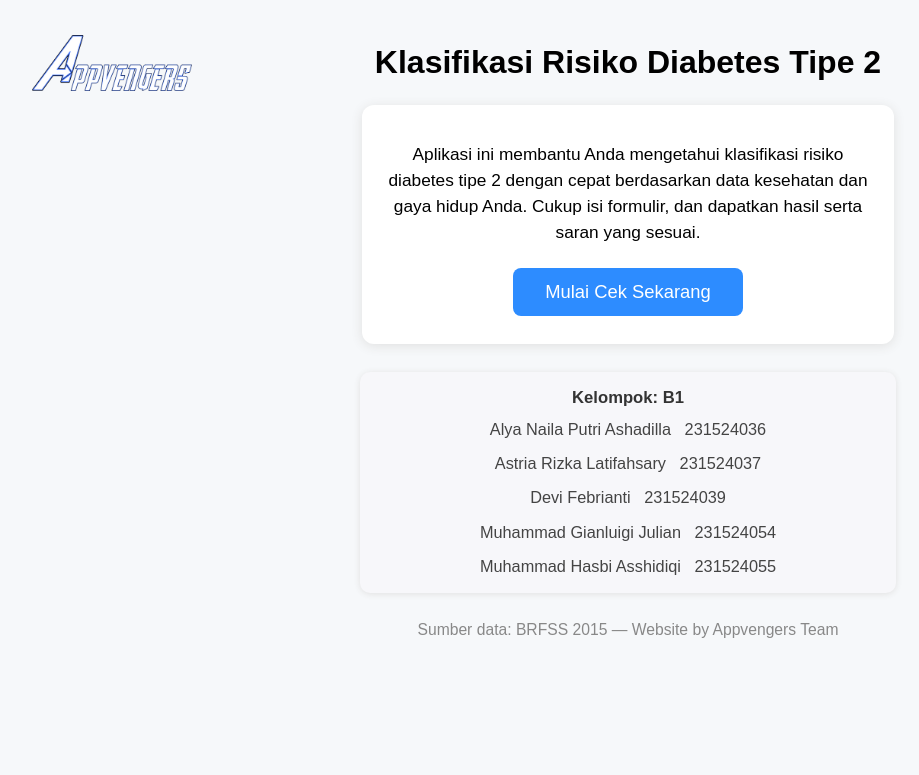
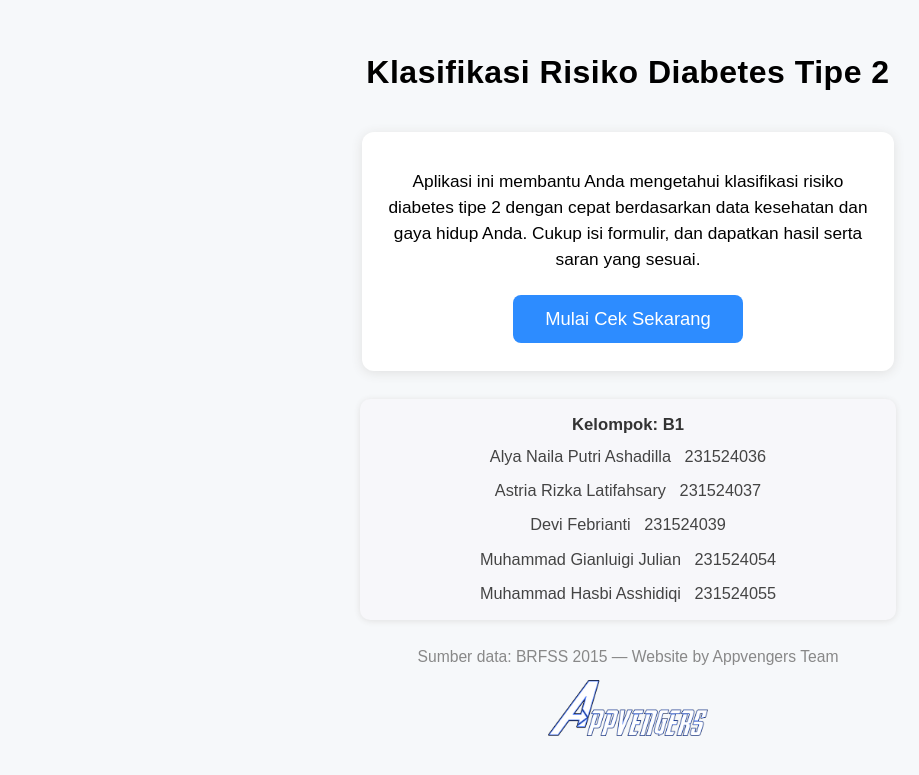
Before and after one commit to AstriaRLatifahsary/Proyek2-DiabetesTipe2, a Flask app: page / in a window 1280 px wide. Shown: the top 775 px of the page, without its empty margins (12-931 px from the left). Run offline with Flask 3, Linux system fonts and the light colour scheme.

Commit message:
moved logo to bottom and refactor index styles

```diff
--- a/static/css/style.css
+++ b/static/css/style.css
@@ -31,7 +31,113 @@ button:hover, .btn:hover { background: #1766c2; }
 }
 .risk-low { background: #e8fbe8; color: #218838; }
 .risk-high { background: #fdeaea; color: #c82333; }
+/* Header dan logo */
+.page-header {
+    position: relative;
+    display: flex;
+    align-items: center;
+    justify-content: center;
+    margin-top: 32px;
+    margin-bottom: 12px;
+    min-height: 56px;
+}
+.logo-appvengers {
+    position: absolute;
+    left: 24px;
+    top: 50%;
+    transform: translateY(-50%);
+    height: 44px;
+    margin: 0;
+}
+.page-title {
+    text-align: center;
+    margin: 0 0 8px 0;
+    font-size: 2em;
+    font-weight: 600;
+    letter-spacing: 0.5px;
+}
+.form-desc {
+    text-align: center;
+    margin: 0 0 18px 0;
+    color: #444;
+    font-size: 1.08em;
+}
+
+/* Main card */
+.main-card {
+    max-width: 500px;
+    margin: 24px auto 12px auto;
+    background: #fff;
+    border-radius: 12px;
+    box-shadow: 0 2px 12px #e0e0e0;
+    padding: 20px 16px 28px 16px;
+    text-align: center;
+}
+.main-card p {
+    margin-bottom: 22px;
+    line-height: 1.5;
+    font-size: 1.08em;
+}
+
+/* CTA button */
+.cta-btn {
+    display: inline-block;
+    background: #2d8cff;
+    color: #fff;
+    font-size: 1.15em;
+    padding: 13px 32px;
+    border-radius: 8px;
+    text-decoration: none;
+    margin-top: 0;
+    transition: background 0.2s;
+}
+.cta-btn:hover {
+    background: #1766c2;
+}
+
+/* Team info */
+.team-info {
+    max-width: 500px;
+    margin: 28px auto 0 auto;
+    background: #f7f7fa;
+    border-radius: 10px;
+    box-shadow: 0 1px 6px #e0e0e0;
+    padding: 16px 18px 10px 18px;
+    text-align: center;
+    font-size: 1.04em;
+    color: #333;
+}
+.team-list {
+    font-size: 0.98em;
+    color: #444;
+    line-height: 2.1;
+    display: inline-block;
+    margin-top: 4px;
+}
+
+/* Footer */
+.home-footer {
+    text-align: center;
+    color: #888;
+    font-size: 0.98em;
+    margin-top: 28px;
+    margin-bottom: 10px;
+}
+
 @media (max-width: 600px) {
     form, .result-card { padding: 14px 4px; }
+    .main-card {
+        padding: 10px 2vw 18px 2vw;
+    }
+    .logo-appvengers {
+        height: 40px;
+        left: 8px;
+    }
+    .page-header {
+        min-height: 48px;
+    }
 }
-.field-desc { font-size: 0.95em; color: #666; margin-bottom: 2px; }
+@media (min-width: 601px) {
+    .page-header { margin-top: 44px; min-height: 64px; }
+    .logo-appvengers { height: 56px; }
+}
--- a/templates/index.html
+++ b/templates/index.html
@@ -4,33 +4,18 @@
     <title>Beranda | Klasifikasi Risiko Diabetes</title>
     <meta name="viewport" content="width=device-width, initial-scale=1">
     <link rel="stylesheet" href="{{ url_for('static', filename='css/style.css') }}">
-    <style>
-        .home-header { display:flex; align-items:center; justify-content:center; gap:16px; text-align: center; margin-top: 44px; margin-bottom: 8px; }
-        .home-logo { height: 56px; margin-bottom: 0; margin-right: 12px; align-self: flex-start; }
-        .home-main { max-width: 500px; margin: 24px auto 12px auto; background: #fff; border-radius: 12px; box-shadow: 0 2px 12px #e0e0e0; padding: 20px 16px 28px 16px; text-align: center; }
-        .home-main p { margin-bottom: 22px; line-height: 1.5; font-size: 1.08em; }
-        .cta-btn { display: inline-block; background: #2d8cff; color: #fff; font-size: 1.15em; padding: 13px 32px; border-radius: 8px; text-decoration: none; margin-top: 0; transition: background 0.2s; }
-        .cta-btn:hover { background: #1766c2; }
-        .team-info { max-width: 500px; margin: 28px auto 0 auto; background: #f7f7fa; border-radius: 10px; box-shadow: 0 1px 6px #e0e0e0; padding: 16px 18px 10px 18px; text-align: center; font-size: 1.04em; color: #333; }
-        .home-footer { text-align: center; color: #888; font-size: 0.98em; margin-top: 28px; margin-bottom: 10px; }
-        @media (max-width: 600px) {
-            .home-main { padding: 10px 2vw 18px 2vw; }
-            .home-logo { height: 48px; }
-        }
-    </style>
 </head>
 <body>
-    <div class="home-header" style="position:relative; display:flex; align-items:center; justify-content:center; gap:0;">
-        <img src="{{ url_for('static', filename='images/appvengers_logo.png') }}" alt="Logo Appvengers" class="home-logo" onerror="this.style.display='none'" style="position:absolute; left:24px; top:50%; transform:translateY(-50%); margin:0;">
-        <h1 style="flex:1; margin:0; text-align:center; position:relative;">Klasifikasi Risiko Diabetes Tipe 2</h1>
+    <div class="page-header">
+        <h1 class="page-title">Klasifikasi Risiko Diabetes Tipe 2</h1>
     </div>
-    <div class="home-main">
+    <div class="main-card">
         <p>Aplikasi ini membantu Anda mengetahui klasifikasi risiko diabetes tipe 2 dengan cepat berdasarkan data kesehatan dan gaya hidup Anda. Cukup isi formulir, dan dapatkan hasil serta saran yang sesuai.</p>
         <a href="{{ url_for('form') }}" class="cta-btn">Mulai Cek Sekarang</a>
     </div>
     <div class="team-info">
         <strong>Kelompok: B1</strong><br>
-        <span style="font-size:0.98em; color:#444; line-height:2.1; display:inline-block; margin-top:4px;">
+        <span class="team-list">
             Alya Naila Putri Ashadilla &nbsp; 231524036<br>
             Astria Rizka Latifahsary &nbsp; 231524037<br>
             Devi Febrianti &nbsp; 231524039<br>
@@ -40,6 +25,9 @@
     </div>
     <div class="home-footer">
         Sumber data: BRFSS 2015 &mdash; Website by Appvengers Team
+        <div style="margin-top:14px;">
+            <img src="{{ url_for('static', filename='images/appvengers_logo.png') }}" alt="Logo Appvengers" class="logo-appvengers" style="position:static;transform:none;display:inline-block;">
+        </div>
     </div>
 </body>
 </html>
```
Also changed, not shown: templates/form.html (+8 -5 lines), templates/result.html (+8 -3 lines).
